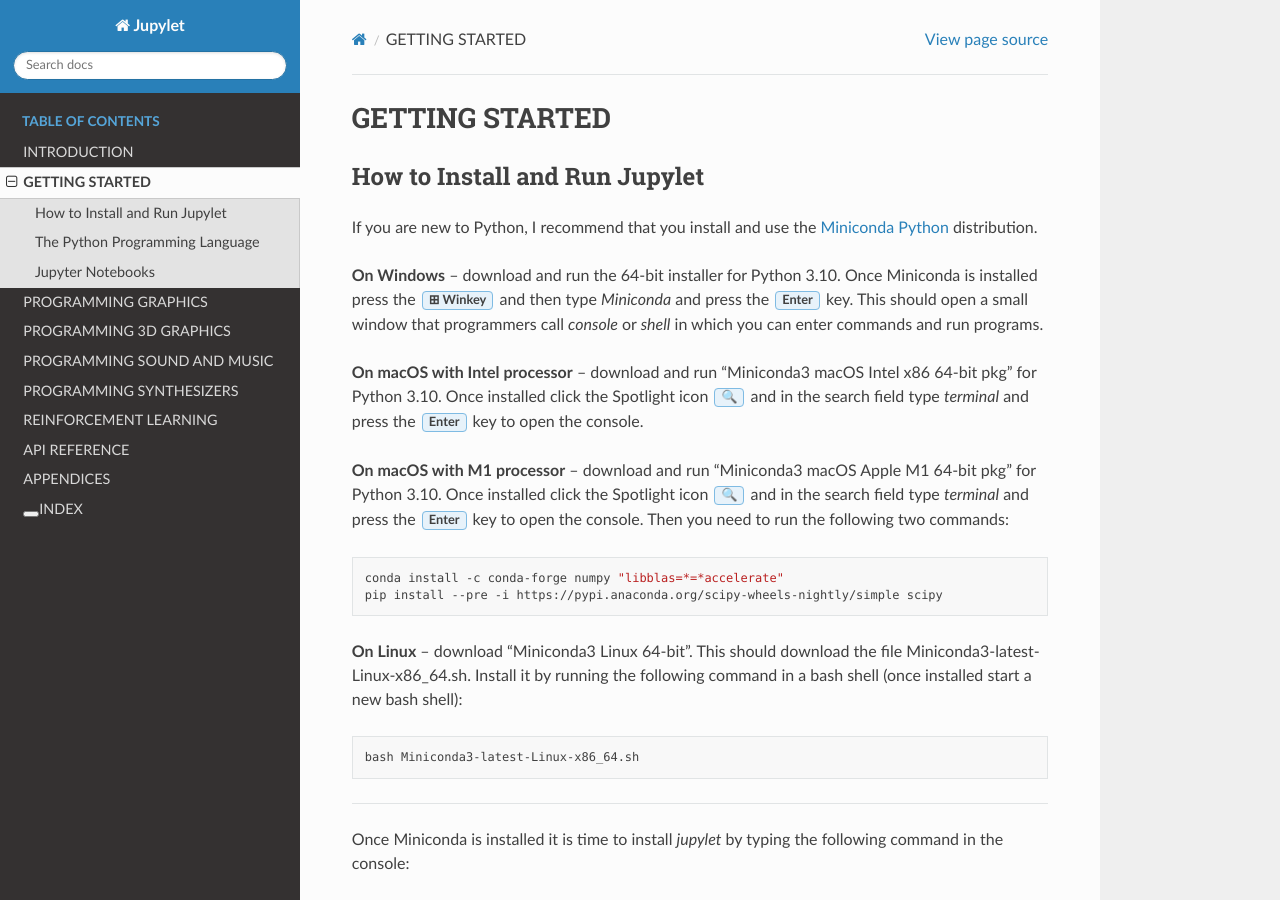
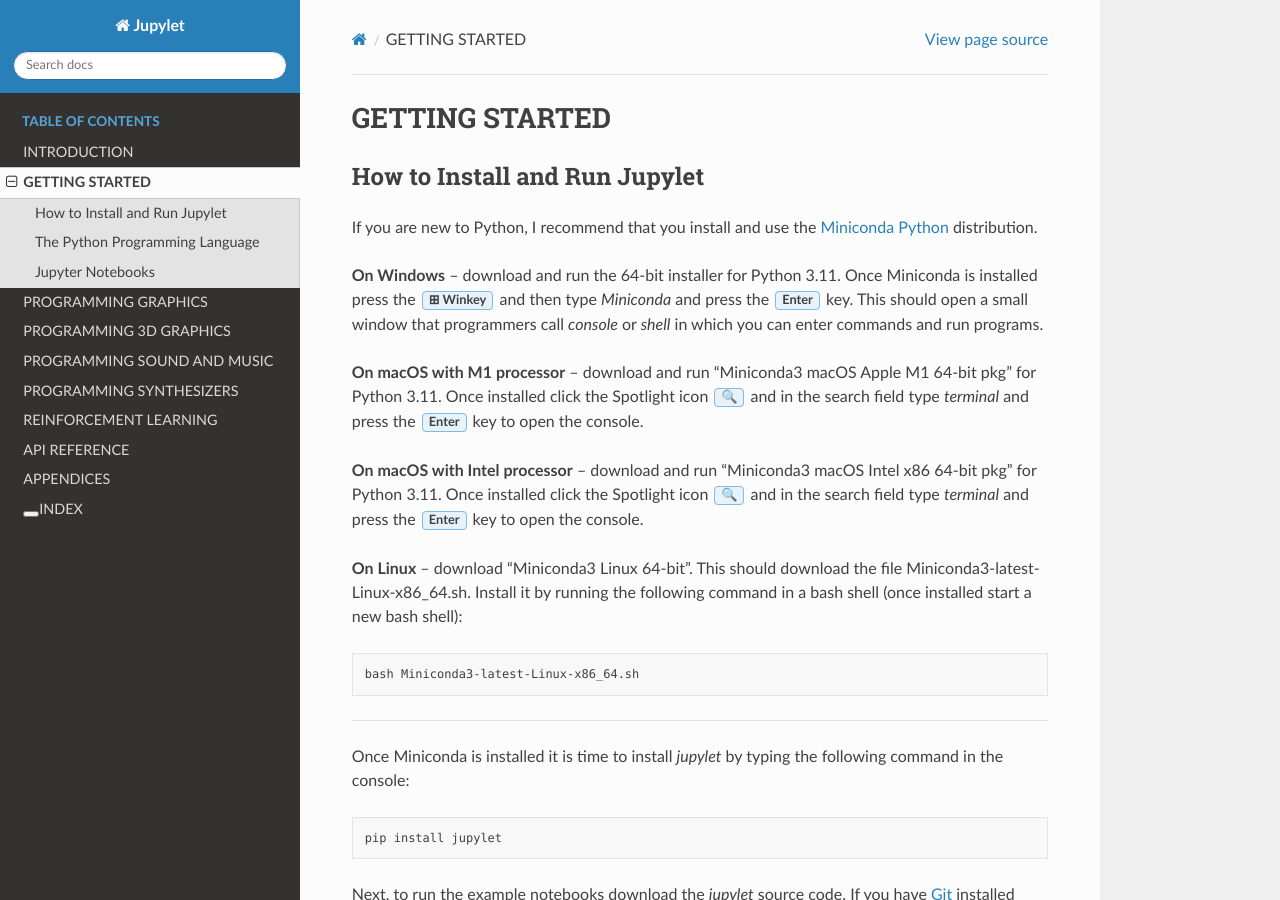
Before and after one commit to nir/jupylet, a Sphinx documentation site: the page built from docs/programmers_reference_guide/getting_started.rst, in a window 1280 px wide and 900 px high. Built offline with Sphinx 7.4.7 and the Read the Docs theme 2.0.0, drawn with Linux system fonts in a browser that asks for light colours.

Commit message:
drop support for python 3.8

```diff
--- a/docs/programmers_reference_guide/getting_started.rst
+++ b/docs/programmers_reference_guide/getting_started.rst
@@ -8,26 +8,21 @@
 `Miniconda Python <https://docs.conda.io/en/latest/miniconda.html>`_
 distribution.
 
-**On Windows** -- download and run the 64-bit installer for Python 3.10. Once
+**On Windows** -- download and run the 64-bit installer for Python 3.11. Once
 Miniconda is installed press the :guilabel:`⊞ Winkey` and then type
 *Miniconda* and press the :guilabel:`Enter` key. This should open a small
 window that programmers call *console* or *shell* in which you can enter
 commands and run programs.
 
-**On macOS with Intel processor** -- download and run "Miniconda3 macOS Intel x86 64-bit pkg"
-for Python 3.10. Once installed click the Spotlight icon :guilabel:`🔍` and
+**On macOS with M1 processor** -- download and run "Miniconda3 macOS Apple M1 64-bit pkg"
+for Python 3.11. Once installed click the Spotlight icon :guilabel:`🔍` and
 in the search field type *terminal* and press the :guilabel:`Enter` key to
 open the console.
 
-**On macOS with M1 processor** -- download and run "Miniconda3 macOS Apple M1 64-bit pkg"
-for Python 3.10. Once installed click the Spotlight icon :guilabel:`🔍` and
+**On macOS with Intel processor** -- download and run "Miniconda3 macOS Intel x86 64-bit pkg"
+for Python 3.11. Once installed click the Spotlight icon :guilabel:`🔍` and
 in the search field type *terminal* and press the :guilabel:`Enter` key to
-open the console. Then you need to run the following two commands:
-
-.. code-block:: bash
-
-    conda install -c conda-forge numpy "libblas=*=*accelerate"
-    pip install --pre -i https://pypi.anaconda.org/scipy-wheels-nightly/simple scipy
+open the console.
 
 **On Linux** -- download "Miniconda3 Linux 64-bit". This should download the file
 Miniconda3-latest-Linux-x86_64.sh. Install it by running the following command
--- a/setup.py
+++ b/setup.py
@@ -35,7 +35,7 @@
         'kids',
         'RL',
     ],
-    python_requires='>=3.8,<3.13',
+    python_requires='>=3.9,<3.13',
     install_requires=[
         'glfw',
         'mido',
@@ -75,7 +75,6 @@
         'Topic :: Multimedia :: Sound/Audio :: Sound Synthesis',
         'Topic :: Scientific/Engineering :: Artificial Intelligence',
         'License :: OSI Approved :: BSD License',
-        'Programming Language :: Python :: 3.8',
         'Programming Language :: Python :: 3.9',
         'Programming Language :: Python :: 3.10',
         'Programming Language :: Python :: 3.11',
```
Also changed, not shown: README.md (+1 -1 lines).
